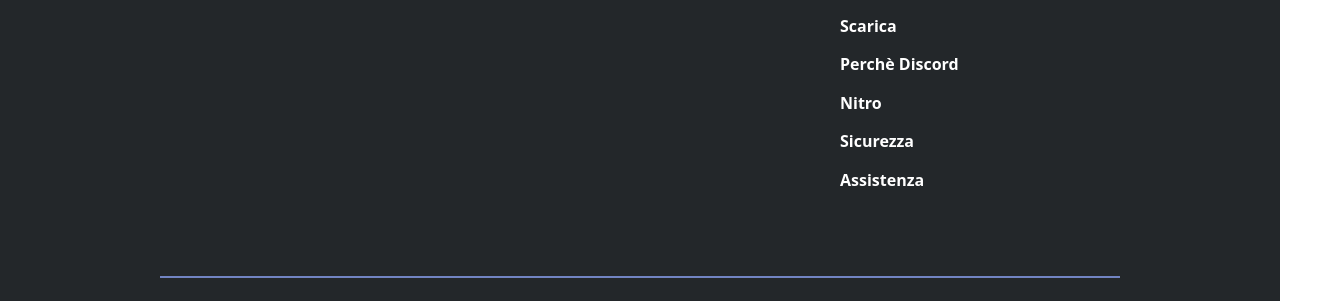
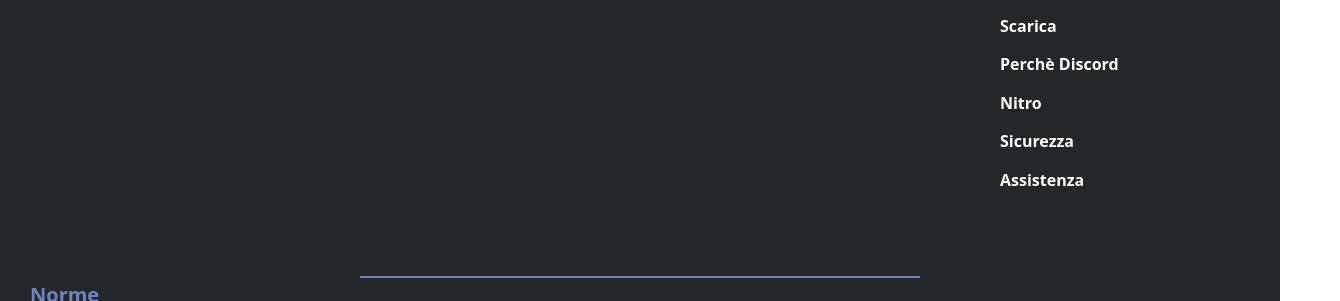
Before and after one commit to JacopoLombardi/htmlcss-discord, a plain HTML site: page index.html in a window 1280 px wide. Shown: the part 5274-5575 px from the top of the page, 1340 px wide, since content can reach past the window. Drawn offline with Linux system fonts and the light colour scheme.

Commit message:
[add] fixed wrap Menu-Voci & width of finale row

```diff
--- a/css/style.css
+++ b/css/style.css
@@ -323,6 +323,7 @@ h4{
 
 footer{
    background-color: rgb(35, 39, 42);
+   height: 100%;
 }
 
 /* INIZIO Sezione Menu Voci */
@@ -339,6 +340,10 @@ footer{
 
  ul{
    justify-content: space-between;
+ }
+
+ .contenitore-menu{
+   flex-wrap: wrap;
  }
 
  li{
@@ -414,7 +419,7 @@ h5{
 
 .row{
    border: 1px solid rgb(113, 132, 194);
-   margin: 0 160px;
+   margin: 0 360px;
 }
 
 .logo-finale{
--- a/index.html
+++ b/index.html
@@ -180,9 +180,9 @@
 
     <div class="container flex">
 
-      <ul class="flex">
+      <ul class="contenitore-menu flex">
 
-        <li class="menu-social">
+        <li class="menu-social titolo-social">
 
           <h3>Il tuo posto per parlare</h3>
 
```
